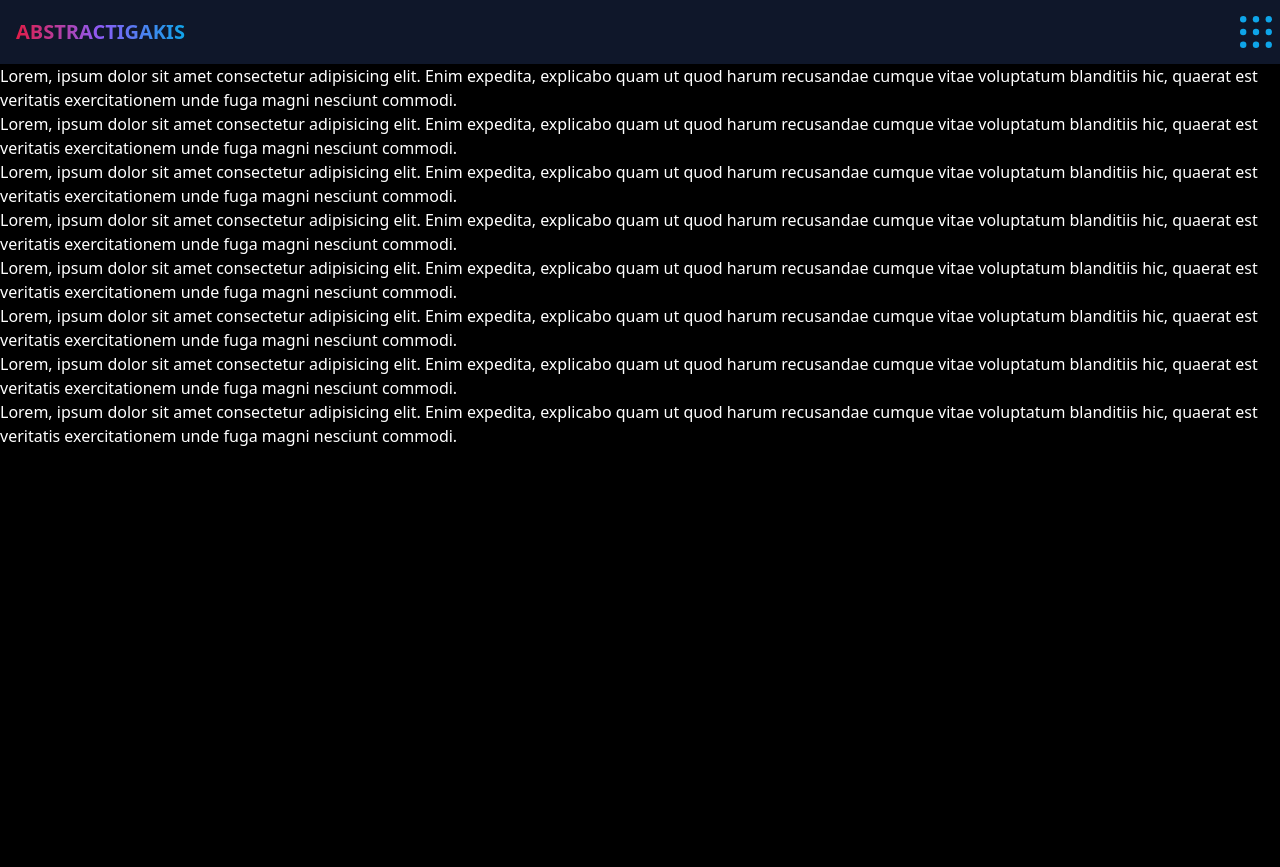
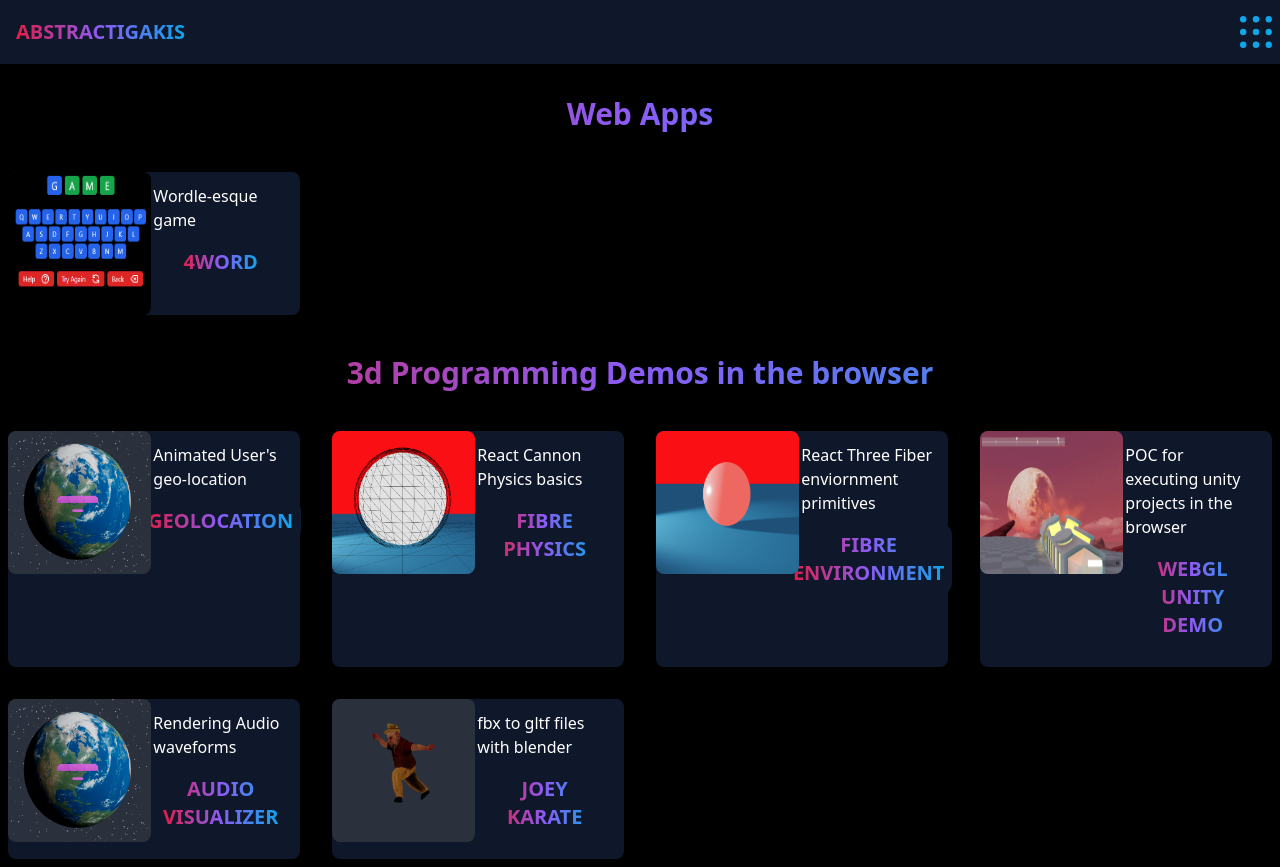
Before and after one commit to Abstractigakis/portfolio, a Next.js app: page / in a window 1280 px wide. Before the commit the page ends 800 px from the top, so only its background shows below. Built offline with nearby package versions, Linux system fonts and the light colour scheme; a small style sheet from the web is missing.

Commit message:
portfolio

```diff
--- a/components/HomeAnimatedBG/index.jsx
+++ /dev/null
@@ -1,56 +0,0 @@
-const HomeAnimatedBG = () => {
-  return (
-    <div>
-      <p>
-        Lorem, ipsum dolor sit amet consectetur adipisicing elit. Enim expedita,
-        explicabo quam ut quod harum recusandae cumque vitae voluptatum
-        blanditiis hic, quaerat est veritatis exercitationem unde fuga magni
-        nesciunt commodi.
-      </p>
-      <p>
-        Lorem, ipsum dolor sit amet consectetur adipisicing elit. Enim expedita,
-        explicabo quam ut quod harum recusandae cumque vitae voluptatum
-        blanditiis hic, quaerat est veritatis exercitationem unde fuga magni
-        nesciunt commodi.
-      </p>
-      <p>
-        Lorem, ipsum dolor sit amet consectetur adipisicing elit. Enim expedita,
-        explicabo quam ut quod harum recusandae cumque vitae voluptatum
-        blanditiis hic, quaerat est veritatis exercitationem unde fuga magni
-        nesciunt commodi.
-      </p>
-      <p>
-        Lorem, ipsum dolor sit amet consectetur adipisicing elit. Enim expedita,
-        explicabo quam ut quod harum recusandae cumque vitae voluptatum
-        blanditiis hic, quaerat est veritatis exercitationem unde fuga magni
-        nesciunt commodi.
-      </p>
-      <p>
-        Lorem, ipsum dolor sit amet consectetur adipisicing elit. Enim expedita,
-        explicabo quam ut quod harum recusandae cumque vitae voluptatum
-        blanditiis hic, quaerat est veritatis exercitationem unde fuga magni
-        nesciunt commodi.
-      </p>
-      <p>
-        Lorem, ipsum dolor sit amet consectetur adipisicing elit. Enim expedita,
-        explicabo quam ut quod harum recusandae cumque vitae voluptatum
-        blanditiis hic, quaerat est veritatis exercitationem unde fuga magni
-        nesciunt commodi.
-      </p>
-      <p>
-        Lorem, ipsum dolor sit amet consectetur adipisicing elit. Enim expedita,
-        explicabo quam ut quod harum recusandae cumque vitae voluptatum
-        blanditiis hic, quaerat est veritatis exercitationem unde fuga magni
-        nesciunt commodi.
-      </p>
-      <p>
-        Lorem, ipsum dolor sit amet consectetur adipisicing elit. Enim expedita,
-        explicabo quam ut quod harum recusandae cumque vitae voluptatum
-        blanditiis hic, quaerat est veritatis exercitationem unde fuga magni
-        nesciunt commodi.
-      </p>
-    </div>
-  );
-};
-
-export default HomeAnimatedBG;
--- a/components/Layout/index.tsx
+++ b/components/Layout/index.tsx
@@ -1,7 +1,6 @@
 import { useState } from "react";
 
 import { FC, ReactNode } from "react";
-import { VARS } from "theme";
 import Menu from "./Menu";
 import Navbar from "./Navbar";
 import PageLoading from "./PageLoading";
--- /dev/null
+++ b/components/demos/index.tsx
@@ -0,0 +1,115 @@
+import NextLink from "next/link";
+import NextImage from "next/image";
+
+export interface ICardLink {
+  title: string;
+  url: string;
+  imgsrc: string;
+  description: string;
+}
+
+const threeDemos: ICardLink[] = [
+  {
+    title: "Geolocation",
+    url: "/demos/geolocation",
+    imgsrc: "/images/geolocation.png",
+    description: "Animated User's geo-location",
+  },
+  {
+    title: "Fibre Physics",
+    url: "/demos/physics",
+    imgsrc: "/images/physics.png",
+    description: "React Cannon Physics basics",
+  },
+  {
+    title: "Fibre Environment",
+    url: "/demos/environment",
+    imgsrc: "/images/environment.png",
+    description: "React Three Fiber enviornment primitives",
+  },
+  {
+    title: "WebGL Unity Demo",
+    url: "/demos/FPS",
+    imgsrc: "/images/fps.png",
+    description: "POC for executing unity projects in the browser",
+  },
+  {
+    title: "Audio Visualizer",
+    url: "/demos/waveform",
+    imgsrc: "/images/geolocation.png",
+    description: "Rendering Audio waveforms",
+  },
+  {
+    title: "Joey Karate",
+    url: "/demos/gabagoo",
+    imgsrc: "/images/gabagoo.png",
+    description: "fbx to gltf files with blender",
+  },
+];
+
+const webGames: ICardLink[] = [
+  {
+    title: "4Word",
+    url: "https://4word.app",
+    imgsrc: "/images/4word.png",
+    description: "Wordle-esque game",
+  },
+];
+
+export interface ISection {
+  title: string;
+  cards: ICardLink[];
+}
+
+const sections = [
+  { title: "Web Apps", cards: webGames },
+  { title: "3d Programming Demos in the browser", cards: threeDemos },
+];
+
+const Demos = () => {
+  return (
+    <>
+      {sections.map((s, i) => (
+        <>
+          <h1 className="m-4 p-4 text-3xl mx-auto text-center">
+            <div className="font-extrabold bg-gradient-to-r from-gs via-gm to-ge text-transparent bg-clip-text">
+              {s.title}
+            </div>
+          </h1>
+          <div className="mx-auto grid sm:grid-cols-1 md:grid-cols-2 lg:grid-cols-3 xl:grid-cols-4 gap-4">
+            {s.cards.map(({ title, url, imgsrc, description }: ICardLink) => (
+              <div className="flex justify-center" key={title}>
+                <div className="bg-bs m-2 rounded-lg shadow-xl">
+                  <div className="grid grid-cols-3">
+                    <NextImage
+                      className="rounded-lg shadow-xl"
+                      layout="fixed"
+                      src={imgsrc}
+                      width={110 * 1.3}
+                      height={110 * 1.3}
+                      alt={title}
+                    />
+                    <div className="m-3 ml-12 col-span-2">
+                      <p>{description}</p>
+                      <div className="flex justify-center ">
+                        <div className="text-center rounded-xl m-2 p-2 bg-bs transition-all duration-700 ease-in-out hover:bg-bh hover:scale-110 hover:shadow-2xl">
+                          <div className="font-extrabold text-xl bg-gradient-to-r from-gs via-gm to-ge text-transparent bg-clip-text">
+                            <NextLink href={url}>
+                              <a>{title.toLocaleUpperCase()}</a>
+                            </NextLink>
+                          </div>
+                        </div>
+                      </div>
+                    </div>
+                  </div>
+                </div>
+              </div>
+            ))}
+          </div>
+        </>
+      ))}
+    </>
+  );
+};
+
+export default Demos;
--- a/pages/demos/index.tsx
+++ b/pages/demos/index.tsx
@@ -1,92 +1,9 @@
 import type { NextPage } from "next";
-import NextLink from "next/link";
-import NextImage from "next/image";
 
-export interface ICardLink {
-  title: string;
-  url: string;
-  imgsrc: string;
-  description: string;
-}
-
-const demos: ICardLink[] = [
-  {
-    title: "Geolocation",
-    url: "/demos/geolocation",
-    imgsrc: "/images/geolocation.png",
-    description: "Animated User's geo-location",
-  },
-  {
-    title: "Fibre Physics",
-    url: "/demos/physics",
-    imgsrc: "/images/physics.png",
-    description: "React Cannon Physics basics",
-  },
-  {
-    title: "Fibre Environment",
-    url: "/demos/environment",
-    imgsrc: "/images/environment.png",
-    description: "React Three Fiber enviornment primitives",
-  },
-  {
-    title: "WebGL Unity Demo",
-    url: "/demos/FPS",
-    imgsrc: "/images/fps.png",
-    description: "POC for executing unity projects in the browser",
-  },
-  {
-    title: "Audio Visualizer",
-    url: "/demos/waveform",
-    imgsrc: "/images/geolocation.png",
-    description: "Rendering Audio waveforms",
-  },
-  {
-    title: "Joey Karate",
-    url: "/demos/gabagoo",
-    imgsrc: "/images/gabagoo.png",
-    description: "fbx to gltf files with blender",
-  },
-];
+import Demos from "@components/demos";
 
 const DemosPage: NextPage = () => {
-  return (
-    <>
-      <h1 className="m-4 p-4 text-3xl mx-auto text-center">
-        3d Programming Demos in the browser
-      </h1>
-      <div className="mx-auto grid sm:grid-cols-1 md:grid-cols-2 lg:grid-cols-3 xl:grid-cols-4 gap-4">
-        {demos.map(({ title, url, imgsrc, description }: ICardLink) => (
-          <div className="flex justify-center" key={title}>
-            <div className="bg-bs m-2 rounded-lg shadow-xl">
-              <div className="grid grid-cols-3">
-                <NextImage
-                  className="rounded-lg shadow-xl"
-                  layout="fixed"
-                  src={imgsrc}
-                  width={110 * 1.3}
-                  height={110 * 1.3}
-                  alt={title}
-                />
-                <div className="m-3 ml-12 col-span-2">
-                  <p>{description}</p>
-                  <div className="flex justify-center ">
-                    <div className="text-center rounded-xl m-2 p-2 bg-bs transition-all duration-700 ease-in-out hover:bg-bh hover:scale-110 hover:shadow-2xl">
-                      <div className="font-extrabold text-xl bg-gradient-to-r from-gs via-gm to-ge text-transparent bg-clip-text">
-                        <NextLink href={url}>
-                          <a>{title.toLocaleUpperCase()}</a>
-                        </NextLink>
-                      </div>
-                    </div>
-                  </div>
-                </div>
-              </div>
-              {/* button */}
-            </div>
-          </div>
-        ))}
-      </div>
-    </>
-  );
+  return <Demos />;
 };
 
 export default DemosPage;
--- a/pages/index.tsx
+++ b/pages/index.tsx
@@ -1,6 +1,7 @@
-import HomeAnimatedBG from "@components/HomeAnimatedBG";
+import Demos from "@components/demos";
+
 const HomePage = () => {
-  return <HomeAnimatedBG />;
+  return <Demos />;
 };
 
 export default HomePage;
--- a/theme/index.tsx
+++ /dev/null
@@ -1,3 +0,0 @@
-export const VARS = {
-  navHeight: "32px",
-};
```
Also changed, not shown: public/images/4word.png (added).
